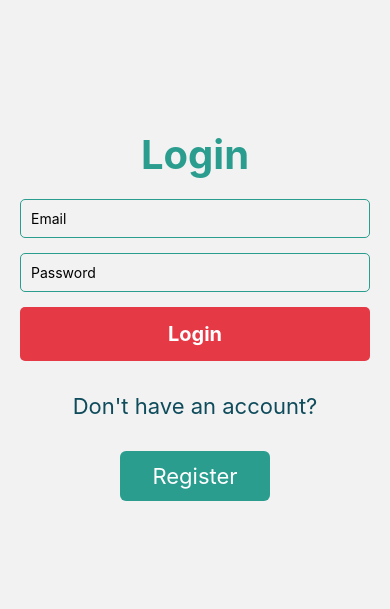
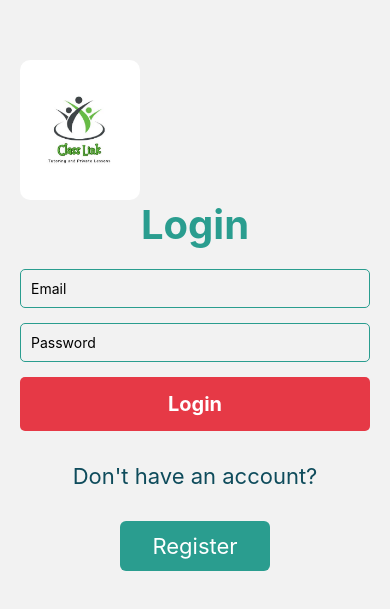
Before and after one commit to Dreamer-Muniru/ClassLink, a React Native app: screen /UserLogin in a window 390 px wide. Shown: the part 107-716 px from the top of the page. Built offline with nearby package versions, Linux system fonts and the light colour scheme; no server answers.

Commit message:
Added the app logo to the login screen

```diff
--- a/screens/UserLogin.js
+++ b/screens/UserLogin.js
@@ -1,5 +1,5 @@
 import React, { useState } from 'react';
-import { View, Text, TextInput, TouchableOpacity, StyleSheet, ActivityIndicator, Alert } from 'react-native';
+import { View, Text, TextInput, Image, TouchableOpacity, StyleSheet, ActivityIndicator, Alert } from 'react-native';
 import { signInWithEmailAndPassword } from 'firebase/auth';
 import { auth } from '../firebase/firebaseConfig';
 import AsyncStorage from '@react-native-async-storage/async-storage';
@@ -39,6 +39,7 @@ export default function UserLogin({navigation}) {
 
   return (
     <View style={styles.container}>
+      <Image source={require("../assets/icon.png")} style={{width: 120, height: 140, borderRadius: 10}} />
       <Text style={styles.header}>Login</Text>
 
       <TextInput
```
